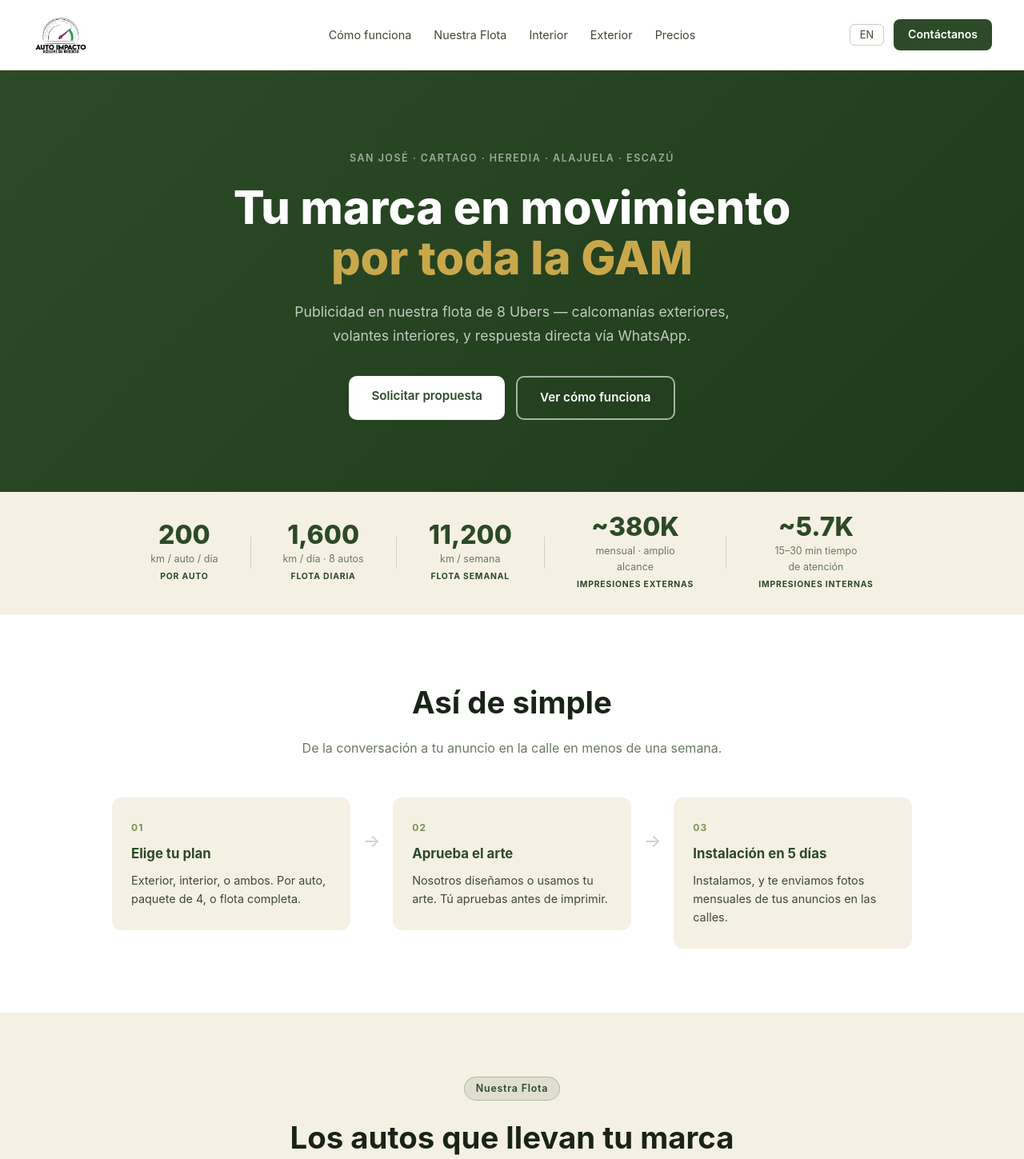
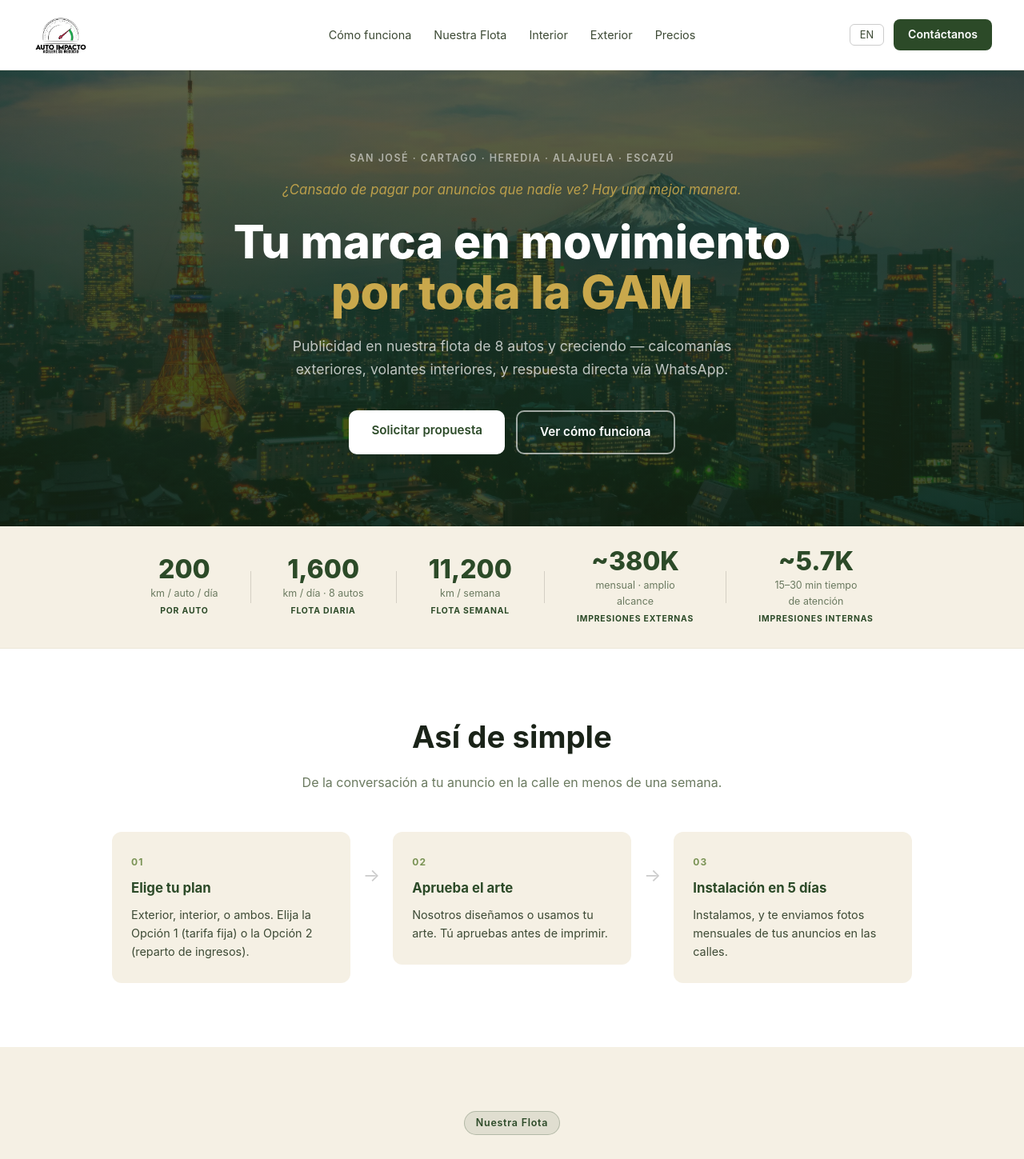
Before and after one commit to snehac2205/autoimpacto, a React (Vite) app: page / in a window 1280 px wide. Shown: the top 1449 px of the page at 80% size. Built offline with nearby package versions, Linux system fonts and the light colour scheme.

Commit message:
Add hero background, promo pricing, language fixes

```diff
--- a/src/App.jsx
+++ b/src/App.jsx
@@ -33,6 +33,11 @@ export default function App() {
       <section className="hero">
         <div className="hero-inner">
           <p className="hero-tag">{es ? 'San José · Cartago · Heredia · Alajuela · Escazú' : 'San José · Cartago · Heredia · Alajuela · Escazú'}</p>
+          <p className="hero-hook">
+            {es
+              ? '¿Cansado de pagar por anuncios que nadie ve? Hay una mejor manera.'
+              : 'Tired of paying for ads that get ignored? There\'s a better way.'}
+          </p>
           <h1>
             {es
               ? <>Tu marca en movimiento<br /><span className="hero-accent">por toda la GAM</span></>
@@ -40,8 +45,8 @@ export default function App() {
           </h1>
           <p className="hero-sub">
             {es
-              ? 'Publicidad en nuestra flota de 8 Ubers — calcomanías exteriores, volantes interiores, y respuesta directa vía WhatsApp.'
-              : 'Advertising on our fleet of 8 Ubers — exterior stickers, interior flyers, and direct response via WhatsApp.'}
+              ? 'Publicidad en nuestra flota de 8 autos y creciendo — calcomanías exteriores, volantes interiores, y respuesta directa vía WhatsApp.'
+              : 'Advertising on our fleet of 8 cars and counting — exterior stickers, interior flyers, and direct response via WhatsApp.'}
           </p>
           <div className="hero-actions">
             <a href={wa} className="btn-primary" target="_blank" rel="noreferrer">
@@ -100,7 +105,7 @@ export default function App() {
             <div className="step">
               <span className="step-num">01</span>
               <h3>{es ? 'Elige tu plan' : 'Pick your plan'}</h3>
-              <p>{es ? 'Exterior, interior, o ambos. Por auto, paquete de 4, o flota completa.' : 'Exterior, interior, or both. Per car, 4-car package, or full fleet.'}</p>
+              <p>{es ? 'Exterior, interior, o ambos. Elija la Opción 1 (tarifa fija) o la Opción 2 (reparto de ingresos).' : 'Exterior, interior, or both. Choose Option 1 (flat rate) or Option 2 (revenue share).'}</p>
             </div>
             <div className="step-arrow">→</div>
             <div className="step">
@@ -157,7 +162,7 @@ export default function App() {
             <h2>{es ? '15–30 minutos de atención total' : '15–30 minutes of full attention'}</h2>
             <p className="section-sub">
               {es
-                ? 'Cada viaje en Uber dura 15–30 minutos con la atención total del pasajero. La publicidad interior convierte ese tiempo en lectura real de su marca.'
+                ? 'Cada viaje en Uber dura 15–30 minutos con la atención total del pasajero. Los pasajeros están sentados, a menudo sin qué hacer, buscando algo que leer. La publicidad interior convierte ese tiempo en interacción directa con su marca — no un vistazo, sino una lectura completa.'
                 : 'Every Uber ride is 15–30 minutes of undivided attention. Riders are seated, often bored, and looking for something to read. Interior advertising turns that time into direct engagement — not just a glimpse, but a full brand read.'}
             </p>
           </div>
@@ -242,9 +247,13 @@ export default function App() {
           </div>
           <div className="pricing-cards">
             <div className="pcard">
+              <span className="pcard-promo">{es ? '🔥 40% OFF — hasta fin de julio' : '🔥 40% OFF — until end of July'}</span>
               <h3>{es ? 'Opción 1 — Tarifa Fija Semanal' : 'Option 1 — Flat Weekly Rate'}</h3>
-              <div className="pcard-price">₡50,000<span>{es ? '/sem' : '/wk'}</span></div>
-              <p>{es ? 'Por auto · ≈ US$100 por semana · Usted cubre la impresión.' : 'Per car · ≈ US$100 per week · You cover printing.'}</p>
+              <div className="pcard-price">
+                ₡45,000<span>{es ? '/sem' : '/wk'}</span>
+              </div>
+              <div className="pcard-was">{es ? 'Precio regular: ₡75,000/sem' : 'Regular price: ₡75,000/wk'}</div>
+              <p>{es ? 'Por auto · Usted cubre la impresión.' : 'Per car · You cover printing.'}</p>
               <ul>
                 <li>{es ? 'QR + WhatsApp en cada anuncio' : 'QR + WhatsApp on every ad'}</li>
                 <li>{es ? 'Informe fotográfico mensual' : 'Monthly photo report'}</li>
--- a/src/style.css
+++ b/src/style.css
@@ -138,7 +138,9 @@ body { background: var(--white); color: var(--text); line-height: 1.6; }
   transform: translateY(-1px);
 }
 .hero {
-  background: linear-gradient(135deg, var(--green-dark) 0%, #1e3a1a 100%);
+  background:
+    linear-gradient(rgba(28, 50, 24, 0.72), rgba(20, 38, 16, 0.82)),
+    url('/images/hero-bg.webp') center/cover no-repeat;
   padding: 100px 40px 90px;
   text-align: center;
 }
@@ -149,7 +151,14 @@ body { background: var(--white); color: var(--text); line-height: 1.6; }
   letter-spacing: 0.12em;
   color: rgba(255,255,255,0.55);
   text-transform: uppercase;
+  margin-bottom: 16px;
+}
+.hero-hook {
+  font-size: 1.05rem;
+  font-style: italic;
+  color: var(--gold);
   margin-bottom: 20px;
+  opacity: 0.9;
 }
 .hero h1 {
   font-size: clamp(2.2rem, 5vw, 3.6rem);
@@ -565,6 +574,24 @@ body { background: var(--white); color: var(--text); line-height: 1.6; }
 }
 .pcard li::before { content: '✓'; position: absolute; left: 0; color: var(--green-light); font-weight: 700; }
 .pcard .btn-primary, .pcard .btn-outline { text-align: center; width: 100%; }
+.pcard-promo {
+  display: inline-block;
+  background: #e8372a;
+  color: #fff;
+  font-size: 0.72rem;
+  font-weight: 700;
+  letter-spacing: 0.06em;
+  padding: 4px 10px;
+  border-radius: 6px;
+  margin-bottom: 8px;
+}
+.pcard-was {
+  font-size: 0.78rem;
+  color: var(--text-light);
+  text-decoration: line-through;
+  margin-top: -8px;
+  margin-bottom: 8px;
+}
 .pricing-fine {
   text-align: center;
   font-size: 0.78rem;
```
Also changed, not shown: public/images/hero-bg.webp (added).
